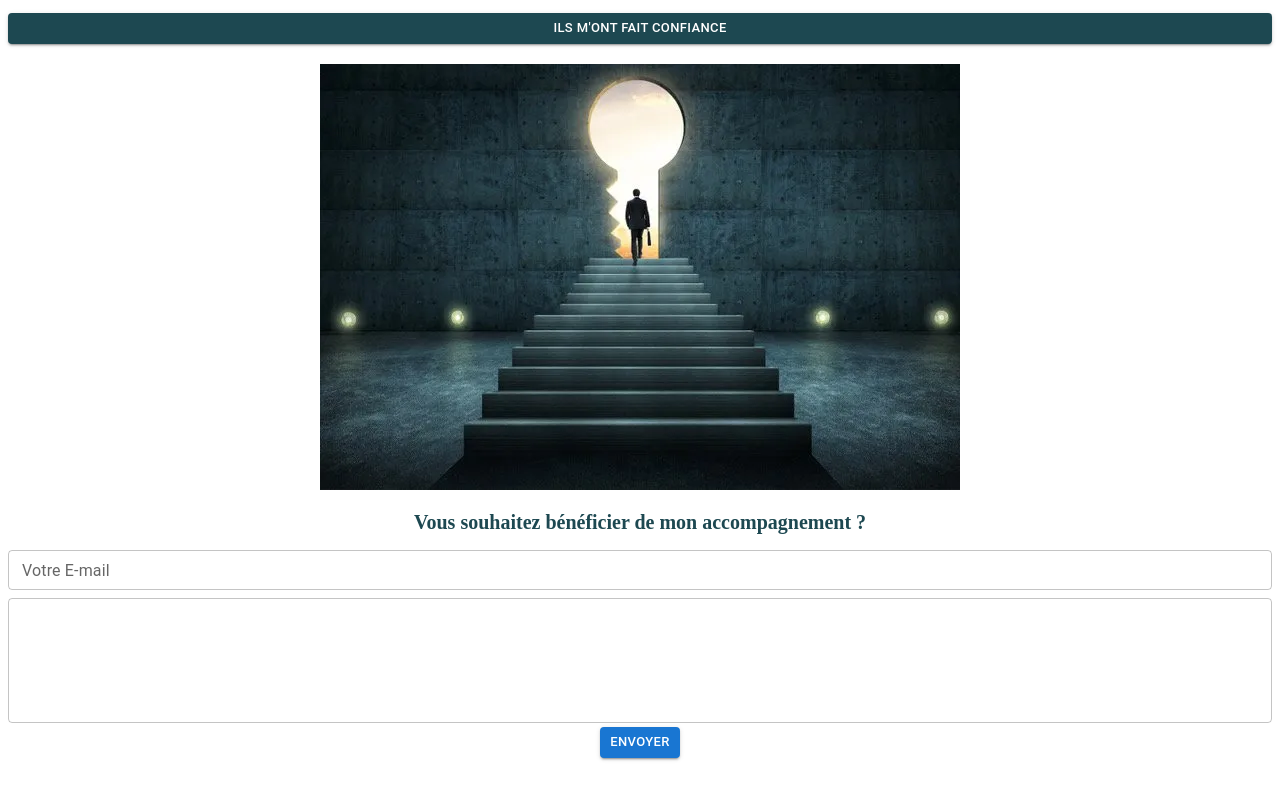
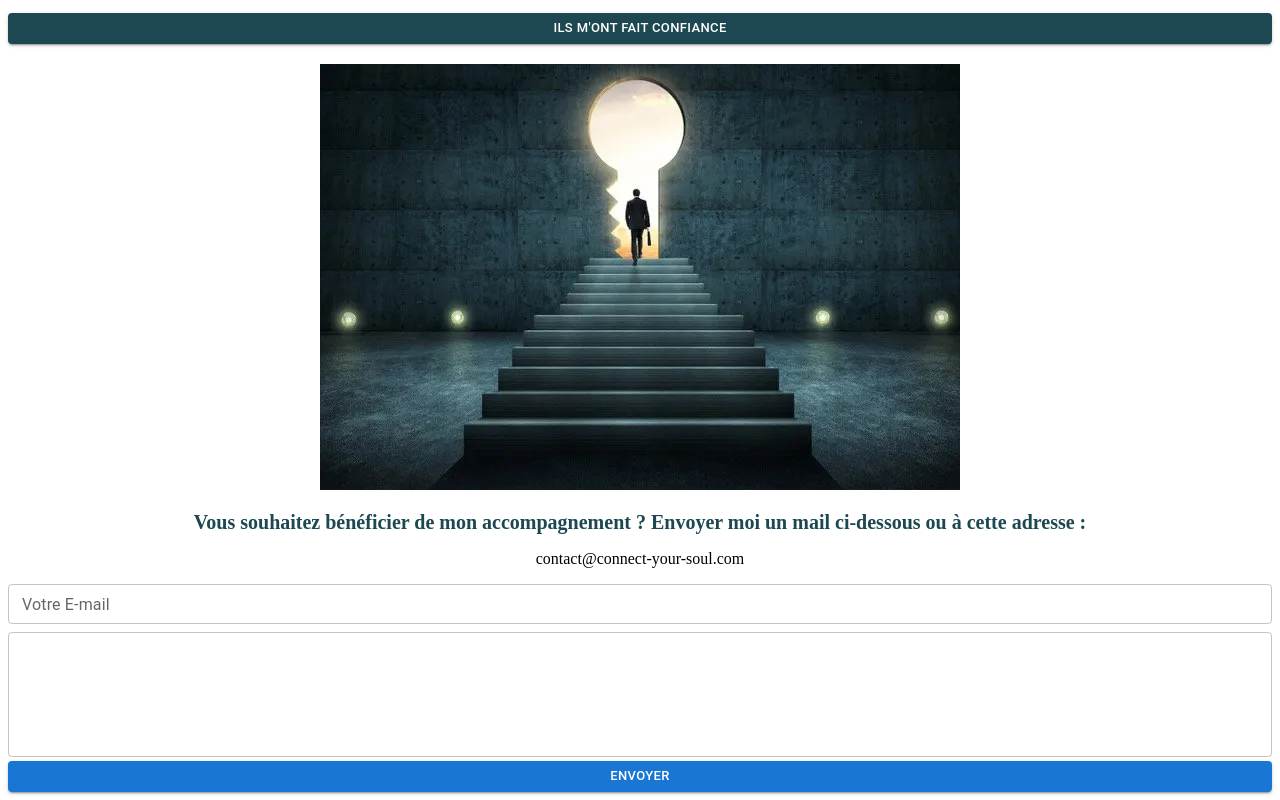
Before and after one commit to Tristan-Elou-Corp/connect-your-soul, a React (Create React App) app in the folder react-app/: page / in a window 1280 px wide. Shown: the part 4649-5449 px from the top of the page. Before the commit the page ends 5415 px from the top, so only its background shows below. Built offline with nearby package versions, Linux system fonts and the light colour scheme; a web font is replaced by a local one; what react-socks would draw is missing.

Commit message:
[ADD] Added an emailbox components taht let you send email

```diff
--- a/react-app/src/components/EmailBox.tsx
+++ b/react-app/src/components/EmailBox.tsx
@@ -31,8 +31,9 @@ function EmailBox() {
   };
 
   return (
-    <div>
-      <h2 className="emailbox-title">Vous souhaitez bénéficier de mon accompagnement ?</h2>
+    <div style={{ textAlign: "center" }}>
+      <h2 className="emailbox-title">Vous souhaitez bénéficier de mon accompagnement ? Envoyer moi un mail ci-dessous ou à cette adresse : </h2>
+      <p className="emailbox-title-mail">contact@connect-your-soul.com</p>
       <TextField
         fullWidth
         size="small"
@@ -49,7 +50,7 @@ function EmailBox() {
           rows={4}
           onChange={handleChangeContent}
       />
-      <Button variant="contained" color="primary" onClick={() => handleSend()} size="small" >Envoyer</Button>
+      <Button variant="contained" fullWidth color="primary" onClick={() => handleSend()} size="small" >Envoyer</Button>
     </div>
   );
 }
```
